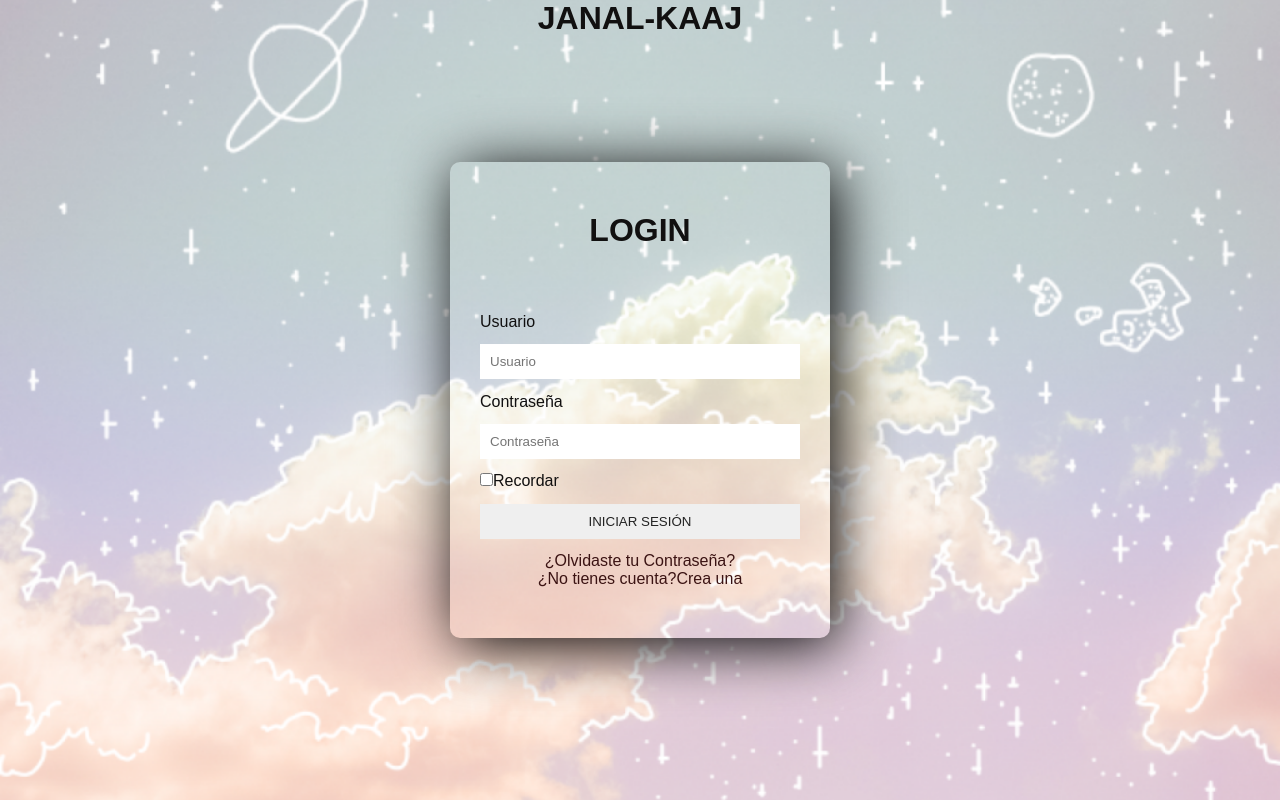
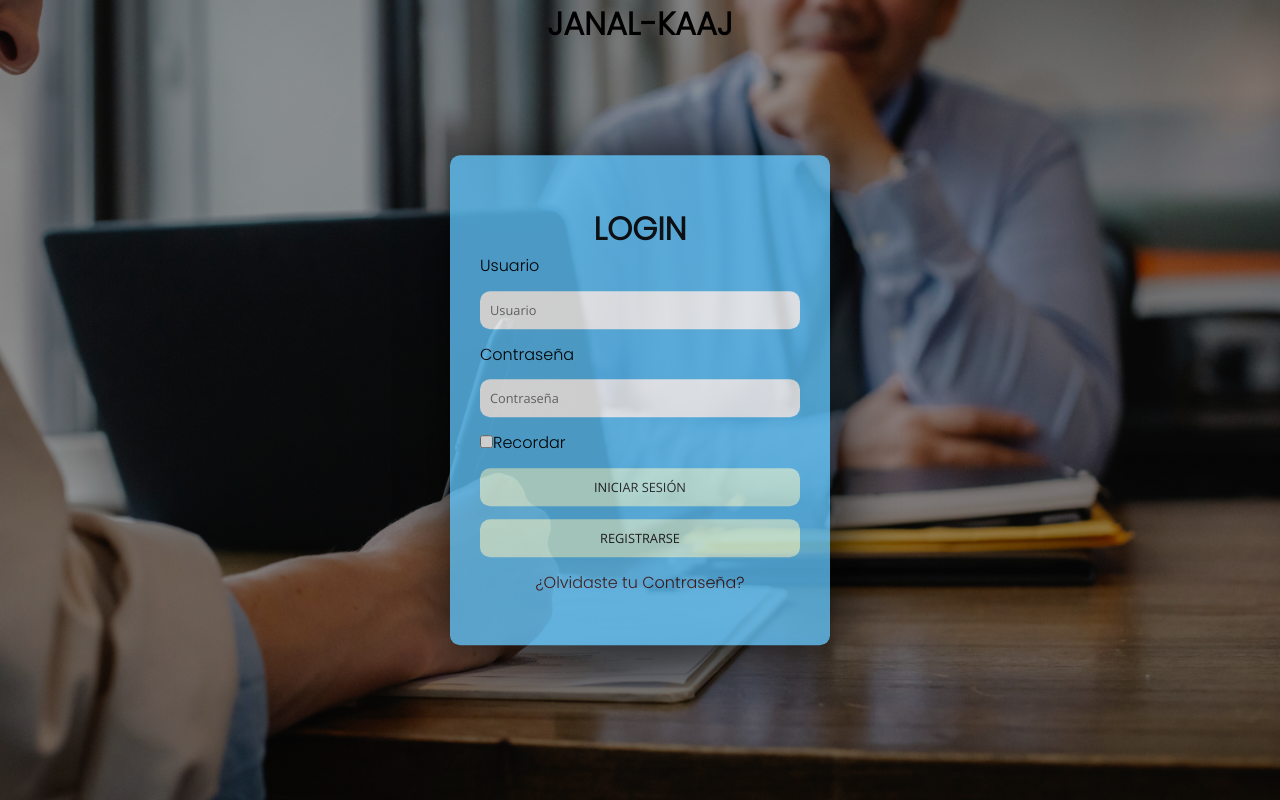
Before and after one commit to MiguelBalam/Janal-Kaaj, a PHP site: page /login.html in a window 1280 px wide. Run offline with PHP 8.4, Linux system fonts and the light colour scheme.

Commit message:
actuAdrian

```diff
--- a/CSS/style.css
+++ b/CSS/style.css
@@ -5,15 +5,15 @@
 }
 
 body {
-    font-family: "arial";
-    color: rgb(17, 16, 16);
+  font-family: 'Poppins', sans-serif;
+  color: rgb(0, 0, 0);
 }
 
-section {
+.section {
   position: relative;
   height: 100vh;
   width: 100%;
-    background: url(./fondo-de-pantalla-1280x961.-fondo-para-computadora-aesthetic-1024x769.png);
+  background: linear-gradient(rgba(0, 0, 0, 0.4), rgba(0, 0, 0, 0.4)), url(./Fondo.jpg);
   background-size: cover;
   background-position: center center;
 }
@@ -22,8 +22,11 @@ section {
   position: absolute;
   top: 50%;
   left: 50%;
+
   transform: translate(-50%, -50%);
-    background: linear-gradient(rgba(0, 0, 0, 0.3) rgba(0, 0, 0, 0.3));
+  /*background: linear-gradient(rgba(0, 0, 0, ) rgba(0, 0, 0, 0.7));*/
+  background-color: #5cbdf2;
+  opacity: 0.8;
   width: 380px;
   padding: 50px 30px;
   border-radius: 10px;
@@ -32,9 +35,16 @@ section {
 
 h1 {
   text-transform: uppercase;
-    font-size: 2em;
+  font-size: 2rem;
   text-align: center;
-    margin-bottom: 2em;
+}
+input{
+    border-radius: 10px;
+    font-family: 'Open Sans', sans-serif;
+    font-size: 0.8rem;
+}
+.submit{
+    background-color: #c9f2e7;
 }
 
 .control input {
@@ -50,10 +60,10 @@ h1 {
 .control input [type="submit"] {
   background: crimson;
   color: #fff;
-    text-transform: uppercase;
+
   font-size: 1.2em;
-    opacity: .7;
-    transition: opacity .3s ease;
+  opacity: 0.7;
+  transition: opacity 0.3s ease;
 }
 
 .control input [type="submit"]:hover {
@@ -68,7 +78,7 @@ h1 {
   text-decoration: none;
   color: rgb(59, 19, 19);
   opacity: 1;
-    transition: opacity .3s ease;
+  transition: opacity 0.3s ease;
 }
 
 .link a:hover {
@@ -79,5 +89,5 @@ h1 {
   text-decoration: none;
   color: rgb(59, 19, 19);
   opacity: 1;
-    transition: opacity .3s ease;
+  transition: opacity 0.3s ease;
 }
--- a/login.html
+++ b/login.html
@@ -7,15 +7,18 @@
     <meta name="viewport" content="width=device-width, initial-scale=1.0">
     <title>Janal kaaj</title>
     <link rel="stylesheet" href="CSS/style.css">
+    <link rel="preconnect" href="https://fonts.googleapis.com">
+    <link rel="preconnect" href="https://fonts.gstatic.com" crossorigin>
+    <link href="https://fonts.googleapis.com/css2?family=Poppins:wght@200;300&display=swap" rel="stylesheet">
+
+    <link href="https://fonts.googleapis.com/css2?family=Open+Sans:wght@300&display=swap" rel="stylesheet">
 </head>
 
 <body>
-    <section>
-        <div class="section"></div>
+    <section class="section">
         <h1>Janal-Kaaj</h1>
-
         <div class="form-container">
-            <h1>LOGIN</h1>
+            <h1>Login</h1>
             <form action="#">
                 <div class="control">
                     <label for="Usuario">Usuario</label>
@@ -23,28 +26,20 @@
 
                 </div>
                 <div class="control">
-
-
                     <label for="Contraseña">Contraseña</label>
 
                     <input type="password" placeholder="Contraseña" name="Contraseña" id="Contraseña">
                 </div>
                 <span><input type="checkbox">Recordar</span>
                 <div class="control">
-                    <input type="submit" value="INICIAR SESIÓN" href="https://drive.google.com/drive/u/0/shared-with-me">
+                    <input type="submit" class="submit" value="INICIAR SESIÓN" href="https://drive.google.com/drive/u/0/shared-with-me">
+                    <input type="submit" class="submit" value="REGISTRARSE" href="https://drive.google.com/drive/u/0/shared-with-me">
                 </div>
             </form>
             <div class="link">
                 <a href="https://drive.google.com/drive/u/0/shared-with-me"> ¿Olvidaste tu Contraseña?</a>
 
             </div>
-
-            <div class="link">
-                <a href="https://image.slidesharecdn.com/estoesunaprueba-130926040901-phpapp01/85/esto-es-una-prueba-1-320.jpg?cb=1380168591">¿No tienes cuenta?Crea una</a>
-
-            </div>
-
-
         </div>
     </section>
 </body>
```
Also changed, not shown: CSS/Fondo.jpg (added), CSS/fondo-de-pantalla-1280x961.-fondo-para-computadora-aesthetic-1024x769.png (deleted), CSS/fondos-de-colores-1.jpg (deleted). Lines whose indentation alone changed are shown as unchanged.
